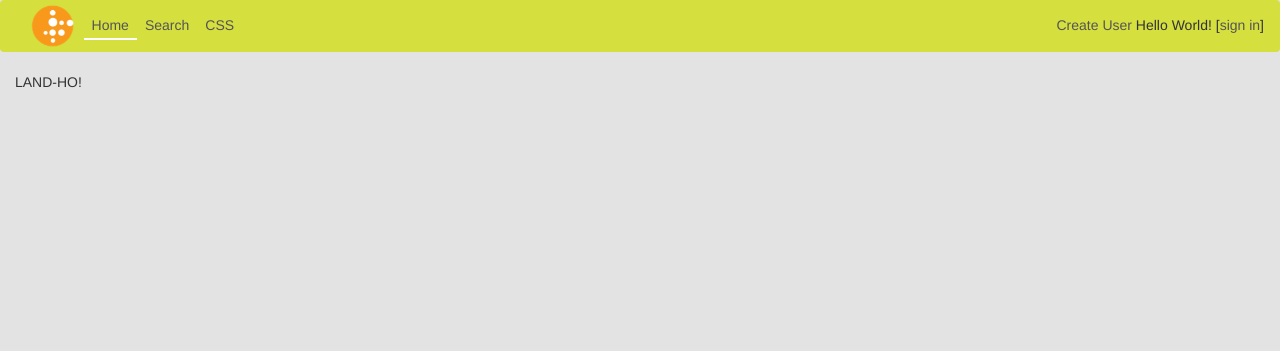
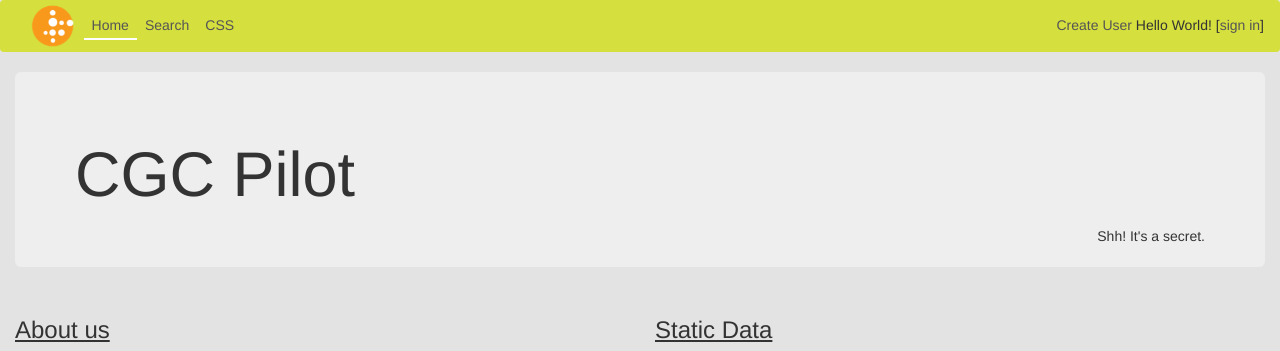
Before and after one commit to phyllers/GAE_Django17, a Django app: page / in a window 1280 px wide. Shown: the top 351 px of the page. Run offline with Django 3.2, Linux system fonts and the light colour scheme; style sheets or scripts are compiled from the project's sources; some libraries are stand-ins or nearby versions.

Commit message:
added placeholder things in landing page

```diff
--- /dev/null
+++ b/sass/home.sass
@@ -0,0 +1,5 @@
+
+.landing-block
+    //border: 1px #aaa solid
+    //display: inline-block
+    //padding: 10px
--- a/sass/main.sass
+++ b/sass/main.sass
@@ -1,4 +1,5 @@
 @import reset
 @import variables
 @import basic
+@import home
 @import search
--- a/templates/base.html
+++ b/templates/base.html
@@ -39,7 +39,7 @@
     </div>
 </nav>
 
-<div class="container-fluid">
+<div class="content">
     {% block content %}{% endblock %}
 </div>
 
--- a/templates/testapp/landing.html
+++ b/templates/testapp/landing.html
@@ -2,6 +2,33 @@
 
 {% block content %}
 
-    LAND-HO!
+
+    <div class="container-fluid">
+        <div class="row">
+            <div class="col-lg-12">
+                <div class="jumbotron">
+                    <h1>CGC Pilot</h1>
+
+                    <h5 class="pull-right">Shh! It's a secret.</h5>
+                </div>
+            </div>
+        </div>
+        <div class="row">
+            <div class="col-sm-12 col-md-6 col-lg-6">
+                <div class="landing-block">
+                    <h3><u>About us</u></h3>
+                    <p>We're cat people.</p>
+                    <p>Kitty ipsum dolor sit amet, scratched fluffy fur hiss I don't like that food, claw vestibulum sleep on your keyboard sagittis lick hiss vel hairball.</p>
+                </div>
+            </div>
+            <div class="col-sm-12 col-md-6 col-lg-6">
+                <div class="landing-block">
+                    <h3><u>Static Data</u></h3>
+                    <img src="https://placekitten.com/g/500/350">
+                </div>
+            </div>
+        </div>
+    </div>
+
 
 {% endblock %}
```
